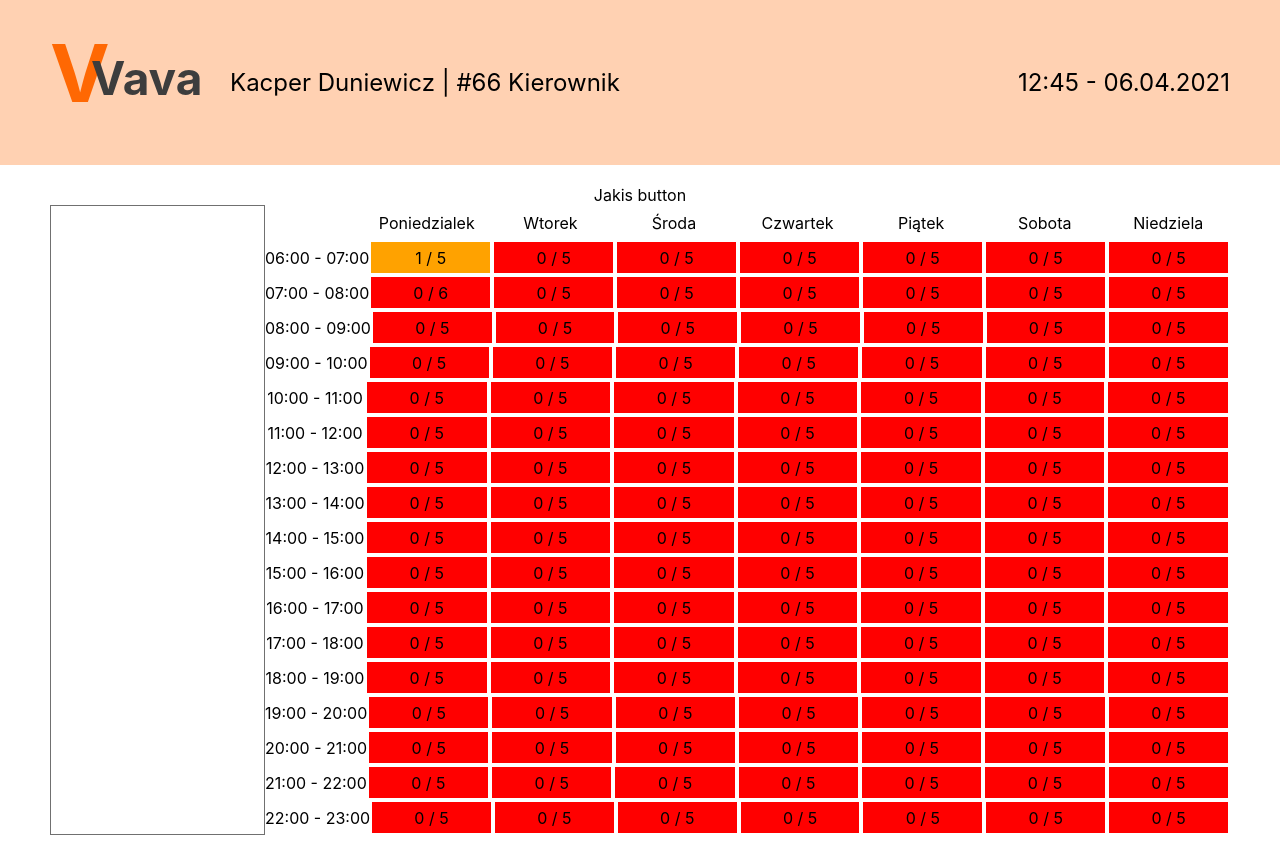
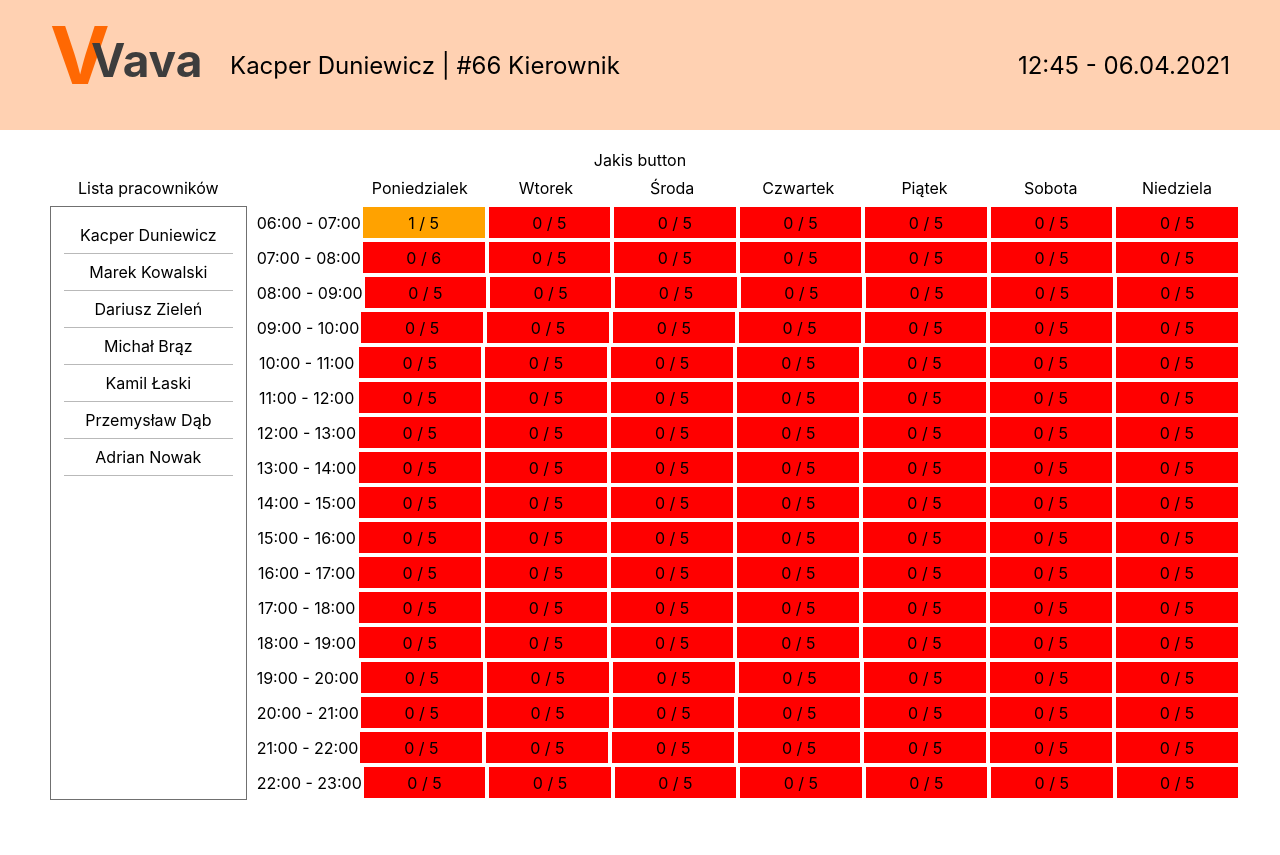
Before and after one commit to kacperpll/work_schedule_react, a React (Create React App) app: page / in a window 1280 px wide. After the commit the page ends 820 px from the top, so only its background shows below. Built offline with nearby package versions, Linux system fonts and the light colour scheme.

Commit message:
working logic for employee list, fixed styles

```diff
--- a/src/components/Header.module.scss
+++ b/src/components/Header.module.scss
@@ -1,7 +1,7 @@
 .header {
     background: #FFD1B2;
     display: flex;
-    height: 125px;
+    height: 90px;
     padding: 20px 50px;
     align-items: center;
     font-size: 1.5rem;
--- a/src/mockdata/data.json
+++ b/src/mockdata/data.json
@@ -8,7 +8,7 @@
                 "employees": [
                     {
                         "id": 1,
-                        "name": "test"
+                        "name": "Kacper Duniewicz"
                     }
                 ]
             },
--- a/src/mockdata/employees.json
+++ b/src/mockdata/employees.json
@@ -22,7 +22,7 @@
         },
         {
             "id": 6,
-            "name": "Przemysła Dąb"
+            "name": "Przemysław Dąb"
         },
         {
             "id": 7,
--- a/src/views/ScheduleView.module.scss
+++ b/src/views/ScheduleView.module.scss
@@ -1,7 +1,7 @@
 .schedule {
     display: flex;
     flex-wrap: wrap;
-    padding: 20px 50px;
+    padding: 20px 40px;
 }
 
 .top, .bottom {
--- a/src/views/ScheduleView.tsx
+++ b/src/views/ScheduleView.tsx
@@ -1,6 +1,6 @@
-import React from 'react'
+import React, { useState } from 'react'
 import ScheduleTable from './components/ScheduleTable/ScheduleTable'
-import { IScheduleView } from '../models/ScheduleView.models'
+import { IScheduleView, IEmployee } from '../models/ScheduleView.models'
 import EmployeeList from './components/EmployeeList/EmployeeList'
 import styles from './ScheduleView.module.scss'
 
@@ -9,8 +9,7 @@ const ScheduleView: React.FC<IScheduleView> = ({
     setSchedule,
     employees
 }) => {
-
-    console.log("schedule", schedule)
+    const [selectedEmployee, setSelectedEmployee] = useState<IEmployee | null>(null)
 
     return (
         <div className={styles.schedule}>
@@ -19,10 +18,13 @@ const ScheduleView: React.FC<IScheduleView> = ({
             </div>
             <div className={styles.bottom}>
                 <EmployeeList
-                    employees={employees}/>
+                    employees={employees}
+                    selectedEmployee={selectedEmployee}
+                    setSelectedEmployee={setSelectedEmployee} />
                 <ScheduleTable
                     schedule={schedule}
-                    setSchedule={setSchedule} />
+                    setSchedule={setSchedule}
+                    selectedEmployee={selectedEmployee} />
             </div>
         </div>
     )
--- a/src/views/components/EmployeeList/EmployeeList.module.scss
+++ b/src/views/components/EmployeeList/EmployeeList.module.scss
@@ -1,7 +1,38 @@
+.employeeListWrapper {
+    flex: 1;
+    display: flex;
+    flex-direction: column;
+    padding: 0 10px;
+
+    p {
+        margin: 8px 0;
+    }
+}
+
 .employeeList {
+    display: flex;
     flex: 1;
-    // background: grey;
+}
+
+.list {
+    list-style: none;
+    width: 100%;
+    margin: 0;
+    padding: 10px;
     border: 1px solid #707070;
-    padding: 10px;
-    display: flex;
 }
+
+.listItem {
+    margin: 0 3px;
+    padding: 8px 0;
+    border-bottom: 1px solid #b9b9b9;
+    cursor: pointer;
+
+    &:hover {
+        background: #b9b9b926;
+    }
+}
+
+.selectedListItem {
+    background: #FFD1B2;
+}
--- a/src/views/components/EmployeeList/EmployeeList.tsx
+++ b/src/views/components/EmployeeList/EmployeeList.tsx
@@ -1,13 +1,38 @@
 import React from 'react'
 import styles from './EmployeeList.module.scss'
+import { IEmployeeList, IEmployee } from '../../../models/ScheduleView.models'
 
-const EmployeeList: any = ({
+const EmployeeList: React.FC<IEmployeeList> = ({
+    employees,
+    selectedEmployee,
+    setSelectedEmployee
 }) => {
 
+    const toggleEmployee = (employee: IEmployee) => {
+        const newEmployee: IEmployee | null = selectedEmployee?.id === employee.id
+            ? null
+            : employee
+
+        setSelectedEmployee(newEmployee)
+    }
+
     return (
-        <div className={styles.employeeList}>
-            {
-            }
+        <div className={styles.employeeListWrapper}>
+            <p>Lista pracowników</p>
+            <div className={styles.employeeList}>
+                <ul className={styles.list}>
+                    {
+                        employees.map((employee: IEmployee) => (
+                            <li
+                                key={employee.id}
+                                className={`${styles.listItem} ${selectedEmployee?.id === employee.id && styles.selectedListItem}`}
+                                onClick={() => (toggleEmployee(employee))}>
+                                {`${employee.name}`}
+                            </li>
+                        ))
+                    }
+                </ul>
+            </div>
         </div>
     )
 }
--- a/src/views/components/ScheduleTable/ScheduleTable.module.scss
+++ b/src/views/components/ScheduleTable/ScheduleTable.module.scss
@@ -11,7 +11,8 @@
 .tr {
     width: 100%;
     display: flex;
-    height: 35px;
+    min-height: 35px;
+    max-height: 90px;
 }
 
 .td {
@@ -38,20 +39,22 @@
 
 .expanded {
     flex: none;
-    animation: expand 2s forwards;
+    animation: expand 1s forwards;
 }
 
 @keyframes expand {
     from {
         width: 50px;
+        color: rgba(0, 0, 0, 0.0);
     }
     to {
         width: calc(100% - 100px);
+        color: rgba(0, 0, 0, 1);
     }
 }
 
-.selected {
-    background: blue;
+.notIncluded {
+    background: grey;
 }
 
 .full {
--- a/src/views/components/ScheduleTable/ScheduleTable.tsx
+++ b/src/views/components/ScheduleTable/ScheduleTable.tsx
@@ -1,13 +1,19 @@
-import React, { useState, useEffect } from 'react'
-import { IWorkingHour, IScheduleView, IEmployee, IWorkingDay, IWeekDay } from '../../../models/ScheduleView.models'
+import React, { useState } from 'react'
+import {
+    IWorkingHour,
+    IEmployee,
+    IWorkingDay,
+    IWeekDay,
+    IScheduleTable
+} from '../../../models/ScheduleView.models'
 import styles from './ScheduleTable.module.scss'
 
-const ScheduleTable: React.FC<IScheduleView> = ({
+const ScheduleTable: React.FC<IScheduleTable> = ({
     schedule,
-    setSchedule
+    setSchedule,
+    selectedEmployee
 }) => {
     const [expandedDay, setExpandedDay] = useState<string>("")
-    const [selectedEmployee, setSelectedEmployee] = useState<IEmployee>()
 
     const allWeekDays: IWeekDay[] = [
         {
@@ -53,8 +59,8 @@ const ScheduleTable: React.FC<IScheduleView> = ({
     const getEmployeeClassName = (dayNumber: number, index: number, employeeId: number) => {
         return (
             checkEmployeeWorkStatus(dayNumber, index, employeeId)
-                ? styles.selected
-                : styles.full
+                ? styles.full
+                : styles.notIncluded
         )
     }
 
@@ -66,6 +72,12 @@ const ScheduleTable: React.FC<IScheduleView> = ({
 
     const getCellValue = (dayNumber: number, index: number) => (
         `${amountOfEmployees(dayNumber, index)} / ${requireEmployees(dayNumber, index)}`
+    )
+
+    const getEmployeeInHour = (dayNumber: number, index: number) => (
+        `${schedule[dayNumber].hours[index].employees.map((employee: IEmployee) => (
+            ` ${employee.name}`
+        ))}`
     )
 
     const setCellColor = (dayNumber: number, index: number) => (
@@ -125,12 +137,14 @@ const ScheduleTable: React.FC<IScheduleView> = ({
                     selectedEmployee
                         ? schedule[0].hours.map((element: IWorkingHour, index) => (
                             <div className={styles.tr}>
-                                <div className={styles.th}>{`${element.hour}`}</div>
+                                <div className={styles.th}>
+                                    {`${element.hour < 10 ? "0" : ""}${element.hour}:00 - ${element.hour < 9 ? "0" : ""}${element.hour + 1}:00`}
+                                </div>
                                 {allWeekDays.map((weekDay: IWeekDay, weekDayIndex: number) => (
                                     <div
                                         className={`${getEmployeeClassName(weekDayIndex, index, selectedEmployee.id)} ${styles.td}`}
                                         onClick={() => toggleHour(weekDayIndex, index)}>
-                                            text
+                                            {getCellValue(weekDayIndex, index)}
                                     </div>
                                 )) as React.HTMLAttributes<HTMLDivElement>}
                             </div>
@@ -141,7 +155,16 @@ const ScheduleTable: React.FC<IScheduleView> = ({
                                     {`${element.hour < 10 ? "0" : ""}${element.hour}:00 - ${element.hour < 9 ? "0" : ""}${element.hour + 1}:00`}
                                 </div>
                                 {allWeekDays.map((weekDay: IWeekDay, weekDayIndex: number) => (
-                                    <div className={`${getScheduleClassName(weekDay.key)} ${styles.td} ${setCellColor(weekDayIndex, index)}`}>{getCellValue(weekDayIndex, index)}</div>
+                                    <div
+                                        key={weekDayIndex}
+                                        className={`${getScheduleClassName(weekDay.key)} ${styles.td} ${setCellColor(weekDayIndex, index)}`}>
+                                            {expandedDay
+                                                ? expandedDay === weekDay.key
+                                                    ? getEmployeeInHour(weekDayIndex, index)
+                                                    : ""
+                                                : getCellValue(weekDayIndex, index)
+                                            }
+                                    </div>
                                 )) as React.HTMLAttributes<HTMLDivElement>}
                             </div>
                           ))
```
Also changed, not shown: src/models/ScheduleView.models.tsx (+13 -1 lines).
